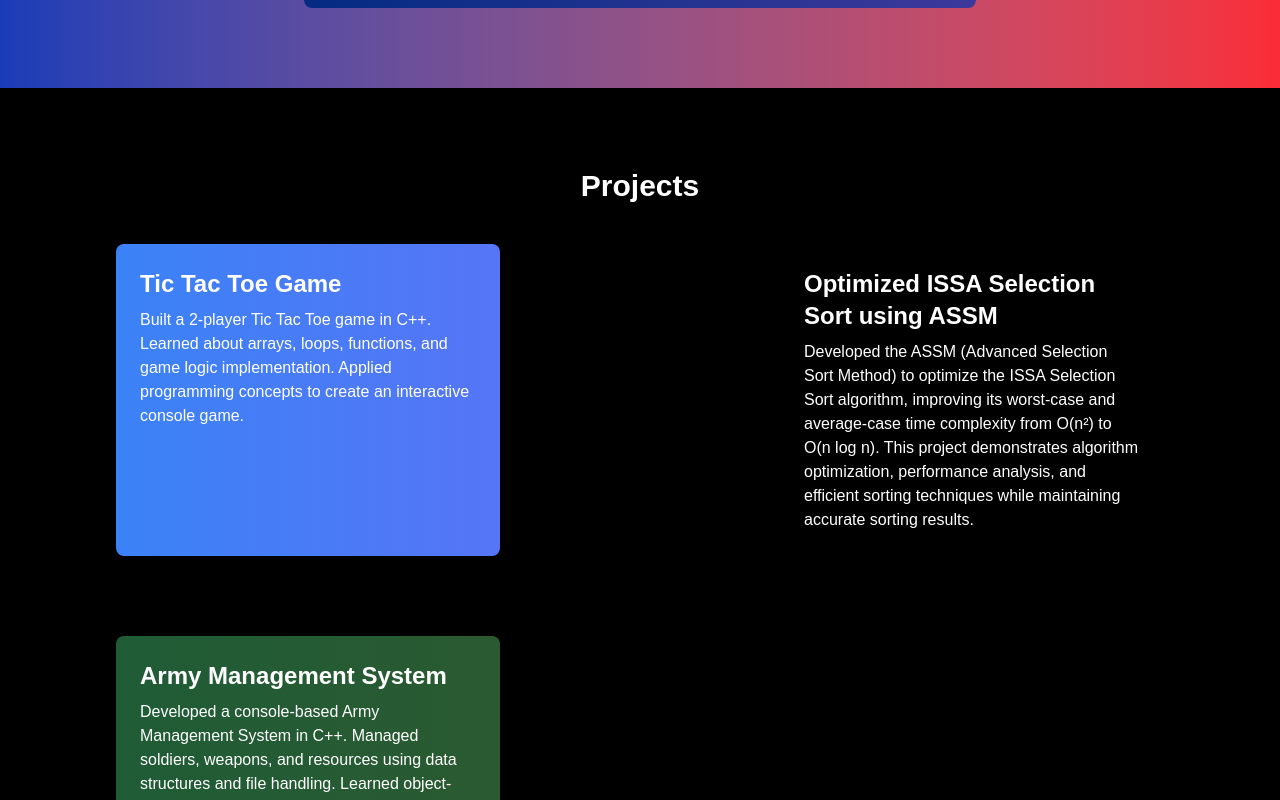
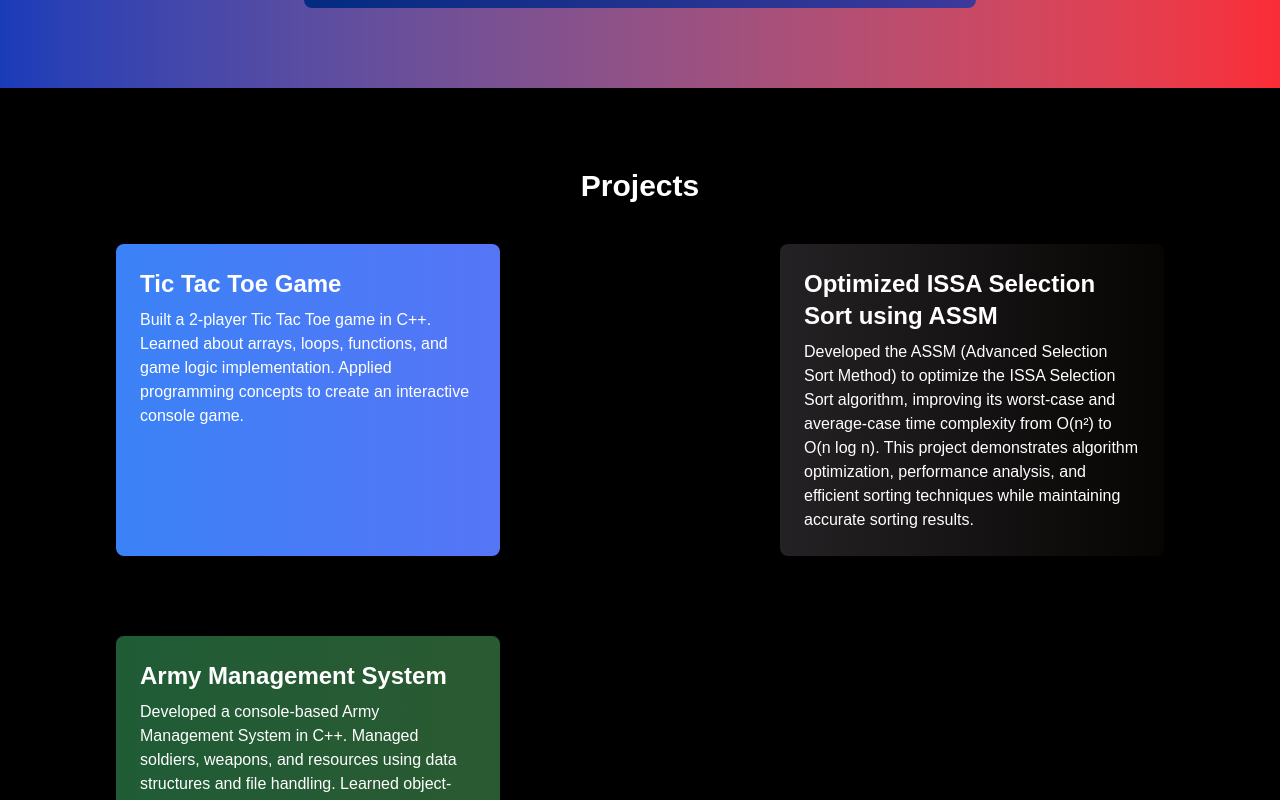
Before and after one commit to sameer890678/portfolio, a Next.js app: page / in a window 1280 px wide. In both pictures the pointer is over the element 972 px from the left and 1472 px from the top of the page. Shown: the part 1072-1872 px from the top of the page. Built offline with nearby package versions, Linux system fonts and the light colour scheme.

Commit message:
Changing colors for new peoject

```diff
--- a/app/globals.css
+++ b/app/globals.css
@@ -58,6 +58,20 @@ body {
   background-position: 100% 0; /* moves the gradient on hover */
 }
 
+/* ISSA Time complexity hover gradient */
+.issa-hover {
+  background: linear-gradient(270deg, #070503, #5e5b66, #ffffff); /* orange → purple → blue */
+  background-size: 600% 600%; /* bigger size for smooth movement */
+  transition: all 1.5s ease-in-out;
+}
+
+.issa-hover:hover {
+  background-position: 100% 0; /* moves the gradient on hover */
+}
+
+.tictactoe-hover:hover {
+  background-position: 100% 0; /* moves the gradient on hover */
+}
 
 /* Army Management hover gradient */
 .army-hover {
```
